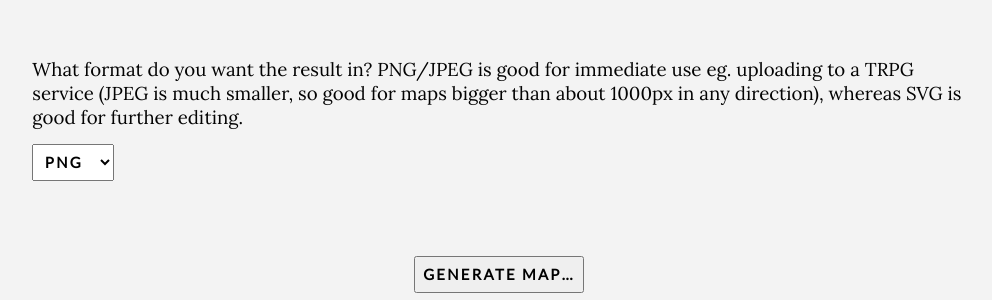
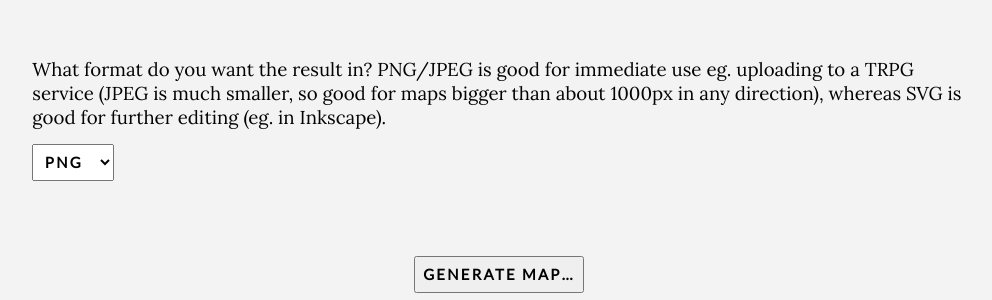
Before and after one commit to detly/dumat, a Flask app: page / in a window 1280 px wide. Shown: the part 855-1155 px from the top of the page, without its empty margins (141-1133 px from the left). Run offline with Flask 2, Linux system fonts and the light colour scheme.

Commit message:
Updated instructions on web interface.

```diff
--- a/dungeon/web/templates/index.html
+++ b/dungeon/web/templates/index.html
@@ -57,8 +57,8 @@ bit of shading so your players can have a sense of depth.
     <label for="format">
     What format do you want the result in? PNG/JPEG is good for immediate use eg.
     uploading to a TRPG service (JPEG is much smaller, so good for maps bigger
-    than about 1000px in any direction), whereas SVG is good for further
-    editing.
+    than about 1000px in any direction), whereas SVG is good for further editing
+    (eg. in Inkscape).
     </label>
 
     <select id="format" name="format">
```
